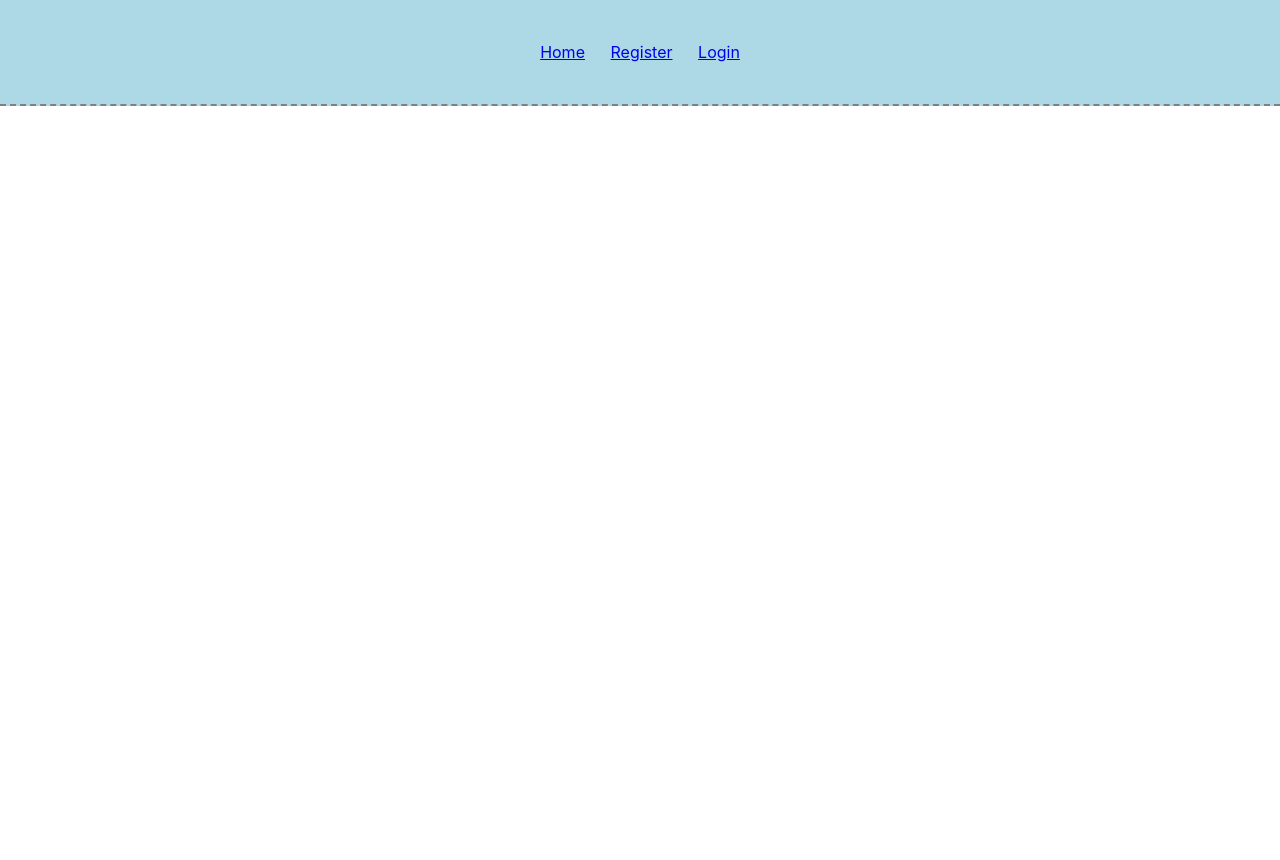
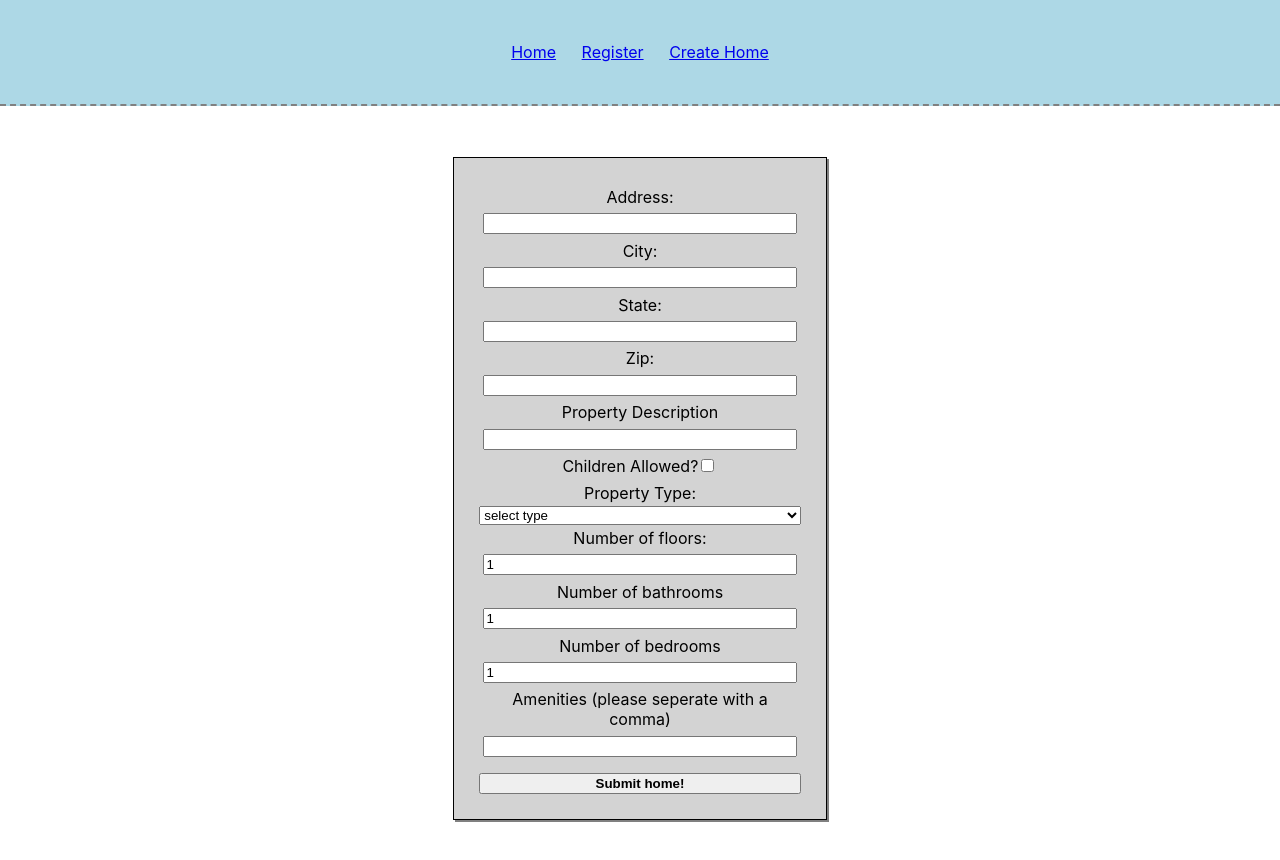
Before and after one commit to BWBC-AirBnBOptimalPrice/AirBnB-fe, a React (Create React App) app: page /createhome in a window 1280 px wide. Shown: the top 860 px of the page. Before the commit the page ends 800 px from the top, so only its background shows below. Built offline with nearby package versions, Linux system fonts and the light colour scheme.

Commit message:
added property creation form

```diff
--- a/src/App.css
+++ b/src/App.css
@@ -20,19 +20,32 @@ a{
   margin: 1%;
 }
 
+form{
+  box-shadow: 2px 2px gray;
+  background: lightgrey;
+  border: 1px solid;
+  display: flex;
+  flex-direction: column;
+}
+.registerForm{
 
-form{
-  border: 1px solid;
-  margin: 5%;
-  display: flex;
+  margin: 5% 0;
+
   justify-content: space-around;
-  flex-direction: column;
-  box-shadow: 2px 2px gray;
+
+  padding: 3%;
+
+  border-radius: 25px;
+
 }
 
-input, button{
+input, label{
   margin: 1%;
 
+}
+button{
+  margin-top: 4%;
+  font-weight: bold;
 }
 
 .loginForm{
@@ -48,6 +61,10 @@ input, button{
   background: lightgrey;
   box-shadow: 2px 2px grey;
 }
-.loginForm input, .loginForm label{
-  margin: 1%;
+
+
+.propertyCreate{
+  padding: 2%;
+  margin:4% ;
+
 }
--- a/src/App.js
+++ b/src/App.js
@@ -4,6 +4,7 @@ import './App.css';
 import Header from "./components/header"
 import Login from "./components/login"
 import Register from "./components/register"
+import PropertyCreate from "./components/propertyCreate";
 
 function App() {
   return (
@@ -11,6 +12,7 @@ function App() {
       <Route path = "/" component = {Header}/>
       <Route exact path = "/" component = {Login}/>
       <Route path = "/register" component = {Register}/>
+      <Route path = "/createhome" component = {PropertyCreate}/>
     </div>
   );
 }
--- a/src/components/header.js
+++ b/src/components/header.js
@@ -6,7 +6,7 @@ function Header() {
     <div className="header">
       <Link to="/">Home</Link>
       <Link to="/register">Register</Link>
-      <Link to="/login">Login</Link>
+      <Link to="/createhome">Create Home</Link>
     </div>
   );
 }
--- a/src/components/login.js
+++ b/src/components/login.js
@@ -20,7 +20,7 @@ function Login(props) {
 
 
       <button type="submit" disabled={!props.isValid}>
-        Register!
+        Login!
       </button>
     </Form>
   );
--- a/src/components/propertyCreate.js
+++ b/src/components/propertyCreate.js
@@ -0,0 +1,117 @@
+import React from "react";
+import { withFormik, Form, Field } from "formik";
+import * as Yup from "yup";
+
+function PropertyCreate(props) {
+  const { touched, errors } = props;
+  return (
+    <Form className="propertyCreate">
+      <label htmlFor="address">Address:</label>
+      <Field name="address" />
+      {touched.address && errors.address ? (
+        <span className="error">{errors.address}</span>
+      ) : null}
+      <label htmlFor="city">City:</label>
+      <Field name="city" />
+      {touched.city && errors.city ? (
+        <span className="error">{errors.city}</span>
+      ) : null}
+      <label htmlFor="state">State:</label>
+      <Field name="state" />
+      {touched.state && errors.state ? (
+        <span className="error">{errors.state}</span>
+      ) : null}
+      <label htmlFor="zip">Zip:</label>
+      <Field name="zip" />
+      {touched.zip && errors.zip ? (
+        <span className="error">{errors.zip}</span>
+      ) : null}
+      <label htmlFor="description">Property Description</label>
+      <Field name="description" />
+      {touched.description && errors.description ? (
+        <span className="error">{errors.description}</span>
+      ) : null}
+      <label>
+        Children Allowed?
+        <Field type="checkbox" name="children_allowed" />
+        {touched.children_allowed && errors.children_allowed ? (
+          <span className="error">{errors.children_allowed}</span>
+        ) : null}
+      </label>
+      <label htmlFor="property_type">Property Type:</label>
+      <select name="property_type" type="select">
+        <option value="null">select type</option>
+        <option value="apartment">apartment</option>
+        <option value="house">house</option>
+      </select>
+      {touched.property_type && errors.property_type ? (
+        <span className="error">{errors.property_type}</span>
+      ) : null}
+      <label htmlFor="floor_number">Number of floors:</label>
+      <Field name="floor_number" />
+      {touched.floor_number && errors.floor_number ? (
+        <span className="error">{errors.floor_number}</span>
+      ) : null}
+      <label htmlFor="bathrooms_number">Number of bathrooms</label>
+      <Field name="bathrooms_number" />
+      {touched.bathrooms_number && errors.bathrooms_number ? (
+        <span className="error">{errors.bathrooms_number}</span>
+      ) : null}
+      <label htmlFor="bedrooms_number">Number of bedrooms</label>
+      <Field name="bedrooms_number" />
+      {touched.bedrooms_number && errors.bedrooms_number ? (
+        <span className="error">{errors.bedrooms_number}</span>
+      ) : null}
+      <label htmlFor="amenities">
+        Amenities (please seperate with a comma)
+      </label>
+      <Field type="textarea" name="amenities" />
+      {touched.amenities && errors.amenities ? (
+        <span className="error">{errors.amenities}</span>
+      ) : null}
+
+      <button type="submit" disabled={!props.isValid}>
+        Submit home!
+      </button>
+    </Form>
+  );
+}
+
+export default withFormik({
+  mapPropsToValues: props => {
+    return {
+      address: props.address || "",
+      city: props.city || "",
+      state: props.state || "",
+      zip: props.zip || "",
+      description: props.description || "",
+      children_allowed: props.children_allowed || false,
+
+      property_type: props.property_type || "",
+      floor_number: props.floor_number || 1,
+      bathrooms_number: props.bathrooms_number || 1,
+      bedrooms_number: props.bedrooms_number || 1,
+      amenities: props.amenities || ""
+    };
+  },
+  validationSchema: Yup.object().shape({
+    address: Yup.string().required(),
+    city: Yup.string().required(),
+    state: Yup.string().required(),
+    zip: Yup.string().required(),
+    description: Yup.string().required(),
+    children_allowed: Yup.boolean(),
+    property_type: Yup.string()
+      .required()
+      .oneOf(["apartment", "house"], "Please select property type"),
+    floor_number: Yup.number(),
+    bathrooms_number: Yup.number(),
+    bedrooms_number: Yup.number(),
+    amenities: Yup.string()
+  }),
+  handleSubmit: (values, formikBag) => {
+    console.log(values);
+    formikBag.setStatus("Submitting Home!");
+    formikBag.resetForm();
+  }
+})(PropertyCreate);
--- a/src/components/register.js
+++ b/src/components/register.js
@@ -5,7 +5,7 @@ import * as Yup from "yup";
 function Register(props) {
   const { touched, errors} = props;
   return (
-    <Form>
+    <Form className = "registerForm">
       <label htmlFor = "firstName">First Name:</label>
       <Field name="firstName" placeholder="First Name" />
       {touched.firstName && errors.firstName ? (
```
